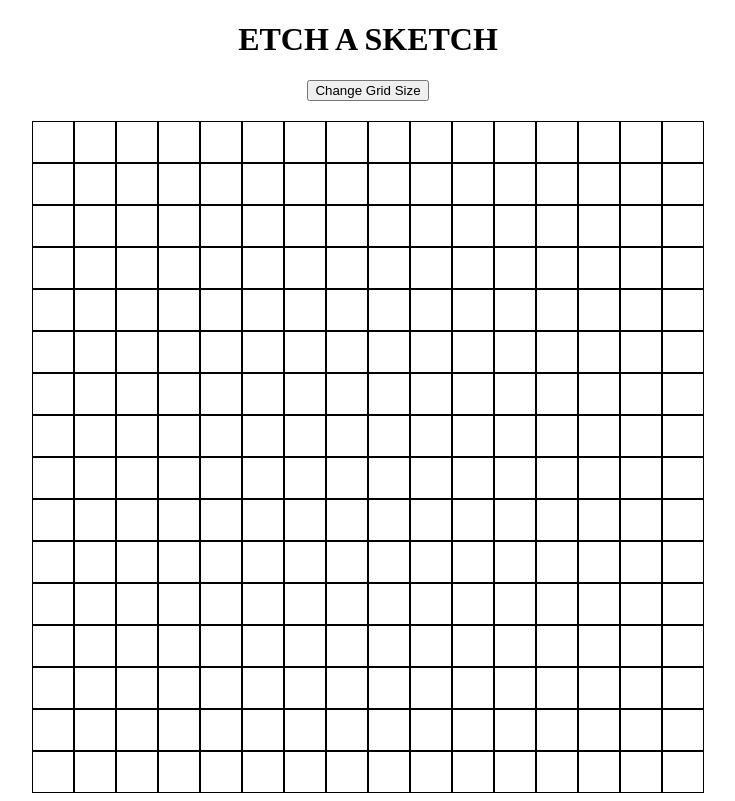
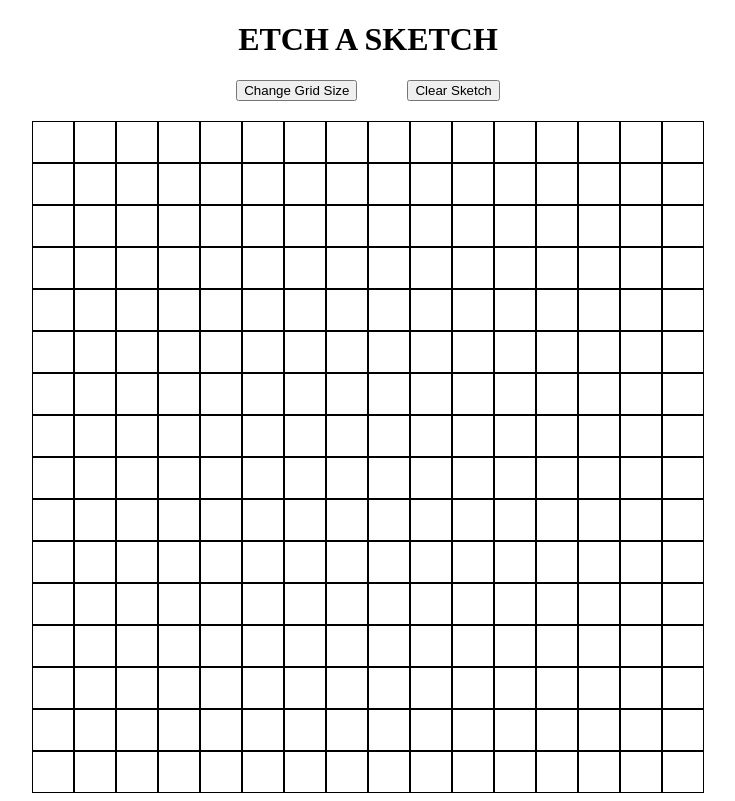
Before and after one commit to IvanLowLLH/etch-a-sketch, a plain HTML site: page index.html in a window 1280 px wide. Shown: the whole page, without its empty margins (272-1007 px from the left). Drawn offline with Linux system fonts and the light colour scheme.

Commit message:
Add clear button

```diff
--- a/index.html
+++ b/index.html
@@ -13,6 +13,7 @@
     </div>
     <div class="settings">
         <button id="set-grid">Change Grid Size</button>
+        <button id="clear">Clear Sketch</button>
     </div>
     <div id="main-container">
 
--- a/style.css
+++ b/style.css
@@ -2,7 +2,9 @@
     text-align: center;
 }
 .settings {
-    text-align: center;
+    display: flex;
+    justify-content: center;
+    gap: 50px;
     margin: 20px;
 }
 #main-container {
```
